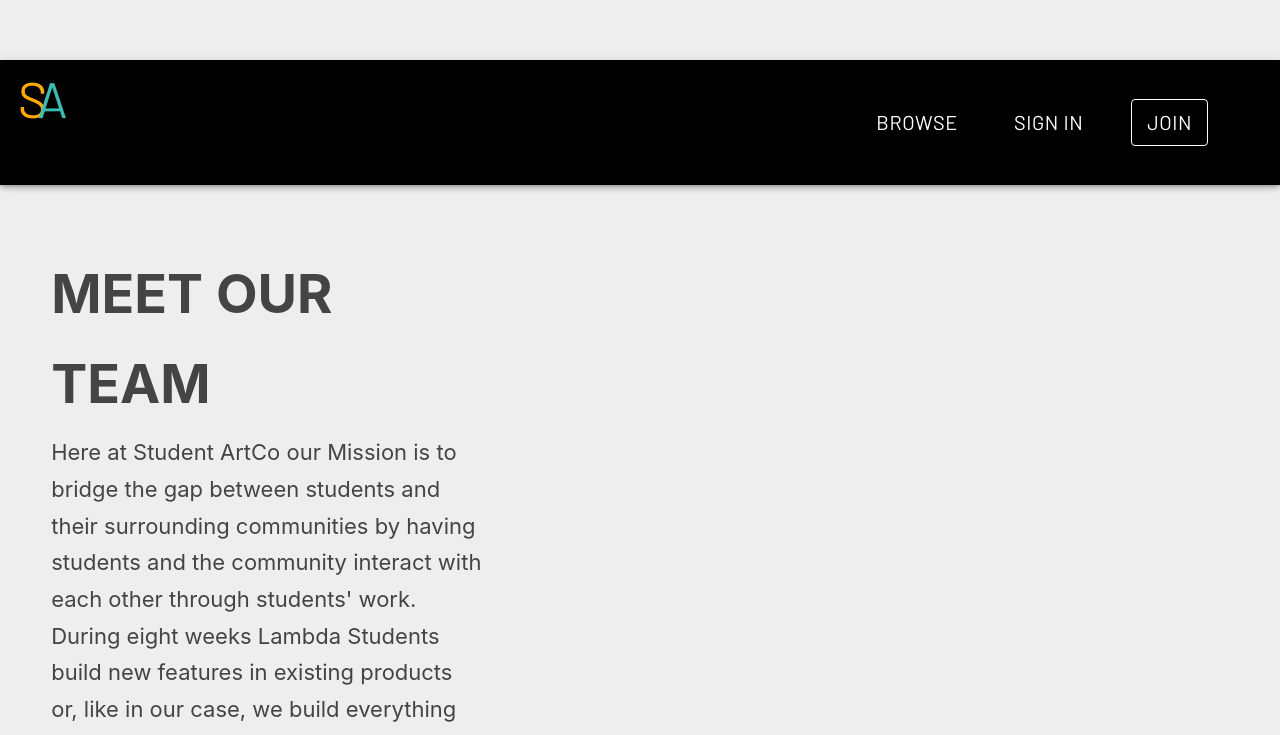
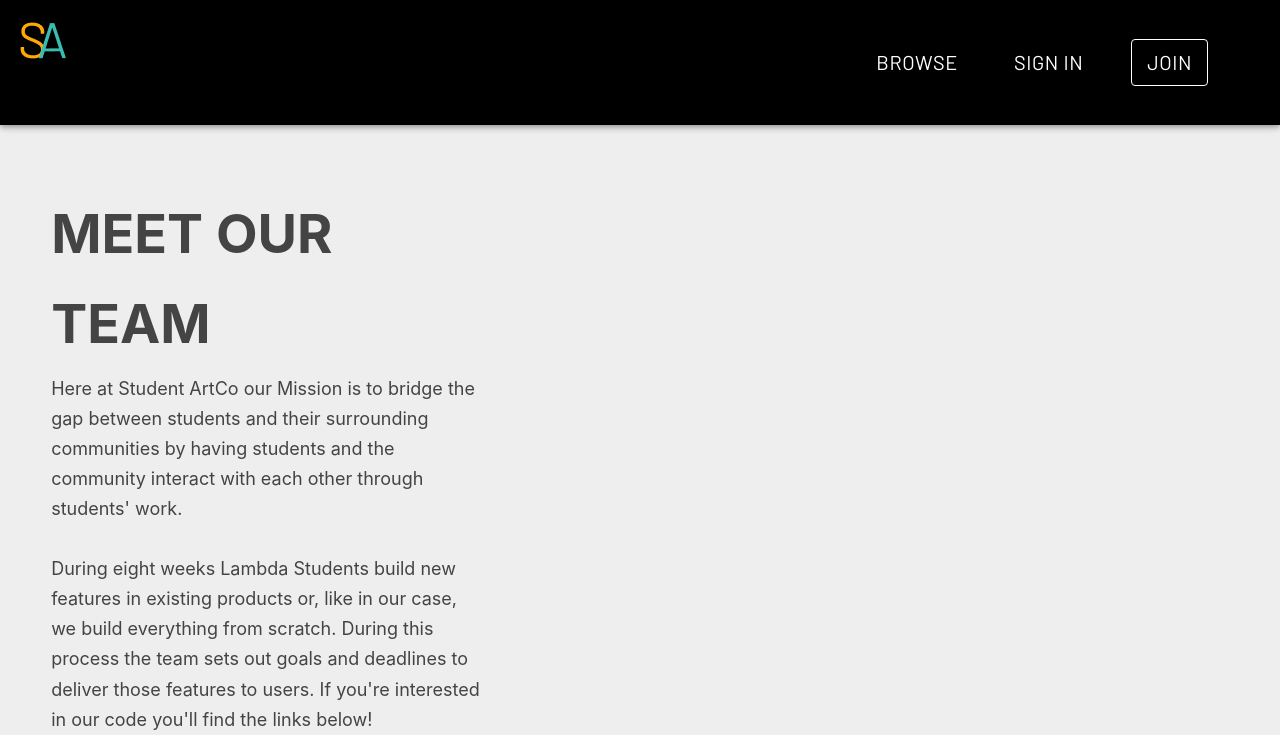
Before and after one commit to BloomTech-Labs/student-art-collection-fe, a React (Create React App) app: page /team in a window 1280 px wide. Shown: the top 735 px of the page. Built offline with nearby package versions, Linux system fonts and the light colour scheme; no server answers.

Commit message:
Updating spacing

```diff
--- a/src/components/Team.css
+++ b/src/components/Team.css
@@ -8,7 +8,7 @@ body {
 	font-size: 10px;
 	line-height: 1.67;
 	color: #444;
-	padding: 60px 0;
+	padding: 0;
 	background-color: #eee;
 }
 
@@ -75,14 +75,14 @@ a:hover {
 
 .member-info h3 {
 	text-transform: uppercase;
-	font-size: 8px;
+	font-size: 20px;
 	font-weight: 400;
 	top: -100px;
 }
 
 .member-info p {
 	font-weight: 300;
-	font-size: 25px;
+	font-size: 15px;
 	bottom: -150px;
 }
 
@@ -140,7 +140,7 @@ a:hover {
 }
 
 .team-overview p {
-	font-size: 22px;
+	font-size: 18px;
 }
 
 .team-overview > a:before {
--- a/src/components/Team.js
+++ b/src/components/Team.js
@@ -15,23 +15,35 @@ const Team = () => {
 					<h2>Meet Our Team</h2>
 					<p>
                         <div>
+							<p>
                             Here at Student ArtCo our Mission is to bridge the gap between students and their surrounding communities by having students and the community interact with each other through students' work.
-
+							</p>
+							<br></br>
+							<p>
 							During eight weeks Lambda Students build new features in existing products or, like in our case, we build everything from scratch. During this process the team sets out goals and deadlines to deliver those features to users. If you're interested in our code you'll find the links below!
-
+							</p>
+							<br></br>
 							<ul>
 							<a href='https://github.com/Lambda-School-Labs/student-art-collection-fe'> Front End Repository</a>
+							<br></br>
 
 							<a href='https://github.com/Lambda-School-Labs/student-art-collection-be'> Back End Repository</a>
+							<br></br>
 
 							<a href='https://github.com/Lambda-School-Labs/student-art-collection-iOS'> iOS Repository</a>
+							<br></br>
 
 							<a href='https://github.com/Lambda-School-Labs/student-art-collection-android'> Android Repository</a>
+							<br></br>
+							<a href='https://www.figma.com/file/KXwyQsMXcwXTqZNQT7bKuW/Student-Art-Collection%2C-Imani-Russ?node-id=372%3A166'> UX</a>
+							<br></br>
+							</ul>
+							<br></br>
+							Our team is compromised of Full Stack Web Developers, Mobile Developers,iOS Developers and a UX Designer.
+							<br></br>
+							<br></br>
+							Click on any team member to learn more!
 
-							<a href='https://www.figma.com/file/KXwyQsMXcwXTqZNQT7bKuW/Student-Art-Collection%2C-Imani-Russ?node-id=372%3A166'> UX</a>
-							</ul>
-
-							Our team is compromised of Full Stack Web Developers, Mobile Developers,iOS Developers and a UX Designer. Click on any team member to learn more!
                         </div>
                     </p>
 				</div>
```
